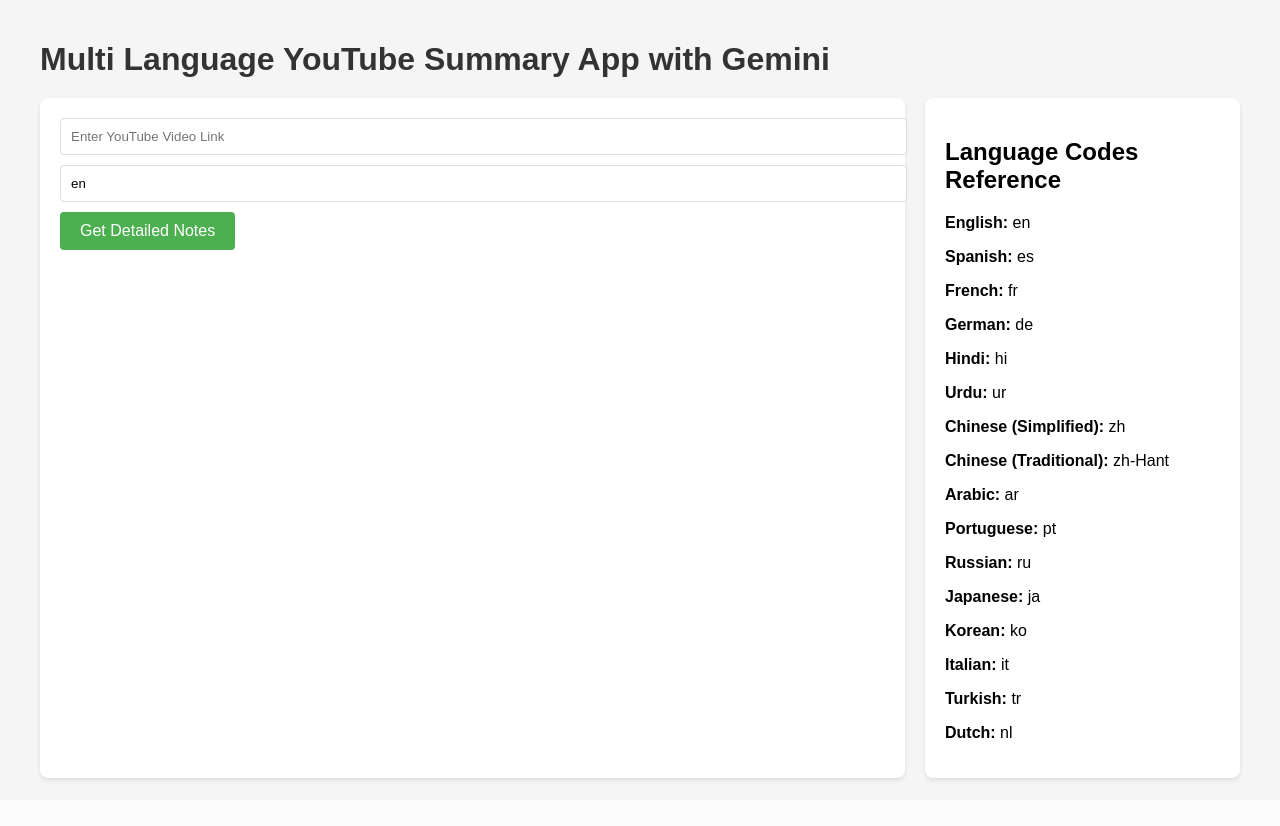
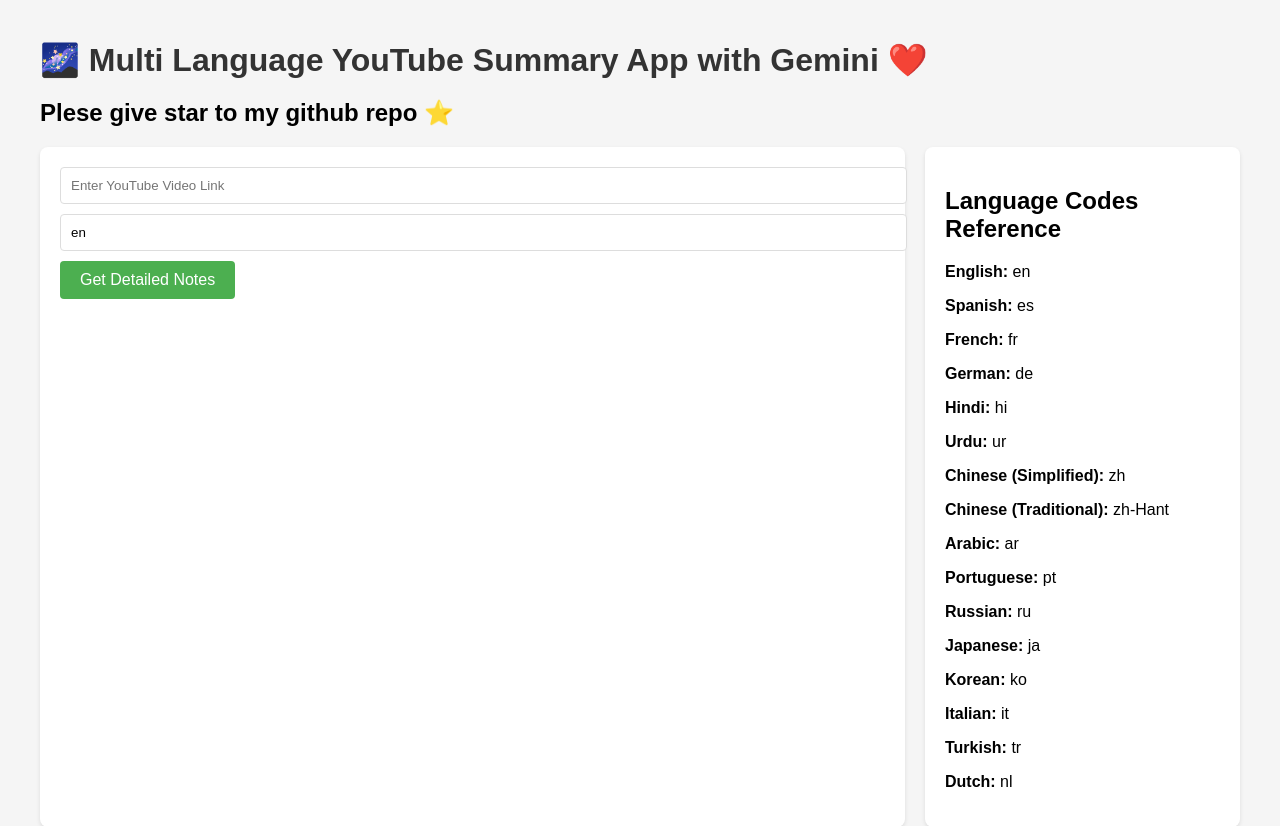
Before and after one commit to Shizoqua/YouTube-Summarizer-Gemini, a FastAPI app: page / in a window 1280 px wide. Shown: the top 826 px of the page. Before the commit the page ends 781 px from the top, so only its background shows below. Run offline with FastAPI, Linux system fonts and the light colour scheme; some libraries are stand-ins or nearby versions.

Commit message:
Update index.html

```diff
--- a/templates/index.html
+++ b/templates/index.html
@@ -7,8 +7,8 @@
     <link rel="stylesheet" href="{{ url_for('static', path='/css/styles.css') }}">
 </head>
 <body>
-    <h1>Multi Language YouTube Summary App with Gemini</h1>
-
+    <h1>🌌 Multi Language YouTube Summary App with Gemini ❤️</h1>
+    <h2>Plese give star to my github repo ⭐</h2>
     <div class="container">
         <div class="main-content">
             <input type="text" id="youtube_url" placeholder="Enter YouTube Video Link">
```
